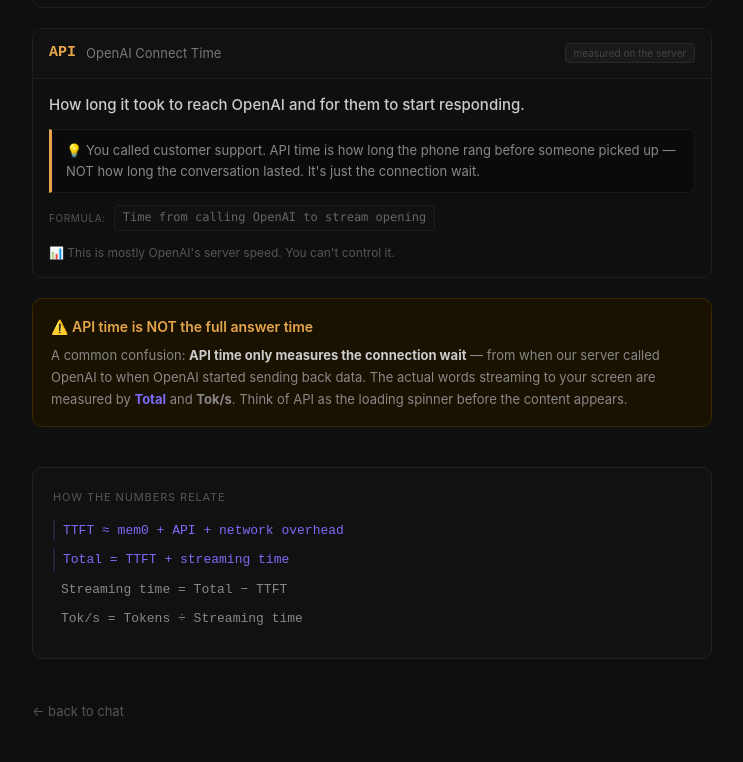
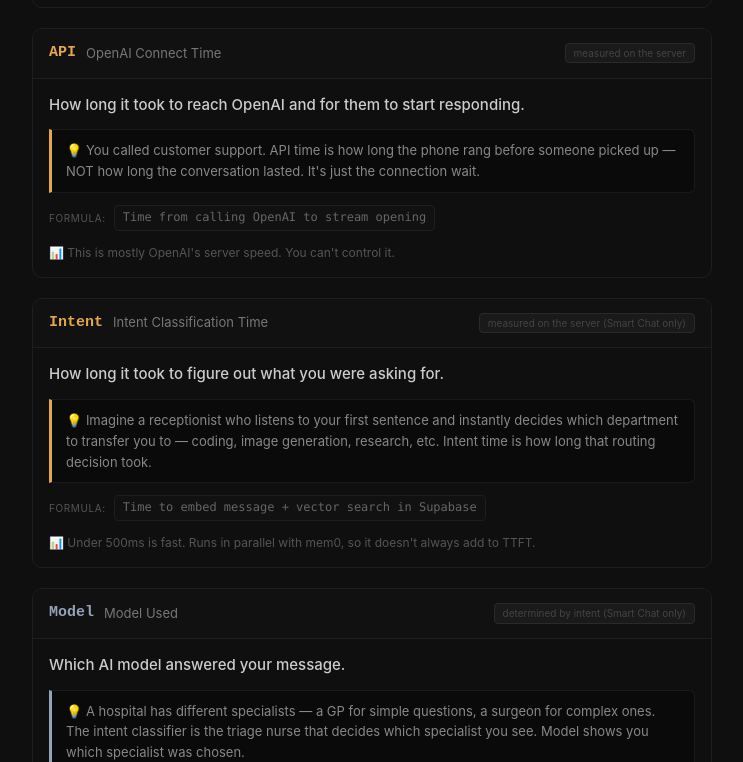
Before and after one commit to ahmad-44/test-llm-speed-with-without-context, a Next.js app: page /explain in a window 1280 px wide. Shown: the part 2038-2800 px from the top of the page, without its empty margins (268-1011 px from the left). Built offline with nearby package versions, Linux system fonts and the light colour scheme.

Commit message:
Update profiler docs: add Intent and Model metrics, update timeline and formulas

```diff
--- a/app/explain/page.tsx
+++ b/app/explain/page.tsx
@@ -31,8 +31,8 @@ export default function ExplainPage() {
 
             {[
               { icon: "📤", color: "#7c6af7", label: "You hit Send", sub: "The clock starts here", time: "0ms" },
-              { icon: "🧠", color: "#2ea87e", label: "App searches your memory (mem0)", sub: "Looks up relevant things you've said before", time: "mem0" },
-              { icon: "📡", color: "#e5a64b", label: "Server calls OpenAI", sub: "Connects and waits for OpenAI to pick up", time: "API" },
+              { icon: "⚡", color: "#e5a64b", label: "Intent classified + memory searched", sub: "Smart Chat only: these two run in parallel before calling the AI", time: "Intent + mem0" },
+              { icon: "📡", color: "#e5a64b", label: "Server calls the routed AI model", sub: "Connects and waits for the chosen model to pick up", time: "API" },
               { icon: "💬", color: "#7c6af7", label: "First word arrives", sub: "The AI starts typing — you see the first character", time: "TTFT" },
               { icon: "⏳", color: "#888", label: "Words keep streaming in...", sub: "Tokens arrive one by one", time: "Tok/s" },
               { icon: "✅", color: "#2ea87e", label: "Last word arrives", sub: "The full reply is done", time: "Total" },
@@ -122,6 +122,26 @@ export default function ExplainPage() {
             formula: "Time from calling OpenAI to stream opening",
             good: "This is mostly OpenAI's server speed. You can't control it.",
           },
+          {
+            label: "Intent",
+            color: "#e5a64b",
+            full: "Intent Classification Time",
+            source: "measured on the server (Smart Chat only)",
+            simple: "How long it took to figure out what you were asking for.",
+            analogy: "Imagine a receptionist who listens to your first sentence and instantly decides which department to transfer you to — coding, image generation, research, etc. Intent time is how long that routing decision took.",
+            formula: "Time to embed message + vector search in Supabase",
+            good: "Under 500ms is fast. Runs in parallel with mem0, so it doesn't always add to TTFT.",
+          },
+          {
+            label: "Model",
+            color: "#94a3b8",
+            full: "Model Used",
+            source: "determined by intent (Smart Chat only)",
+            simple: "Which AI model answered your message.",
+            analogy: "A hospital has different specialists — a GP for simple questions, a surgeon for complex ones. The intent classifier is the triage nurse that decides which specialist you see. Model shows you which specialist was chosen.",
+            formula: "getIntentModel(intent) → gpt-4o-mini / gpt-4o / o3-mini / gpt-image-1",
+            good: "Faster/cheaper models (gpt-4o-mini) are used for simple messages. Heavier models (o3-mini) for reasoning.",
+          },
         ].map((metric) => (
           <div key={metric.label} style={{ marginBottom: 20, border: "1px solid #1e1e1e", borderRadius: 10, overflow: "hidden" }}>
             {/* Header */}
@@ -178,13 +198,15 @@ export default function ExplainPage() {
             How the numbers relate
           </div>
           {[
-            { formula: "TTFT  ≈  mem0 + API + network overhead", color: "#7c6af7" },
-            { formula: "Total  =  TTFT + streaming time", color: "#7c6af7" },
-            { formula: "Streaming time  =  Total − TTFT", color: "#888" },
-            { formula: "Tok/s  =  Tokens ÷ Streaming time", color: "#888" },
+            { formula: "TTFT  ≈  max(Intent, mem0) + API + network overhead", color: "#7c6af7", note: "Smart Chat — Intent & mem0 run in parallel" },
+            { formula: "TTFT  ≈  mem0 + API + network overhead", color: "#7c6af7", note: "With Memory — no intent step" },
+            { formula: "Total  =  TTFT + streaming time", color: "#7c6af7", note: "" },
+            { formula: "Streaming time  =  Total − TTFT", color: "#888", note: "" },
+            { formula: "Tok/s  =  Tokens ÷ Streaming time", color: "#888", note: "" },
           ].map((row) => (
-            <div key={row.formula} style={{ fontFamily: "monospace", fontSize: 13, color: row.color, marginBottom: 8, paddingLeft: 8, borderLeft: `2px solid ${row.color}33` }}>
-              {row.formula}
+            <div key={row.formula} style={{ display: "flex", alignItems: "baseline", gap: 12, marginBottom: 8, paddingLeft: 8, borderLeft: `2px solid ${row.color}33` }}>
+              <span style={{ fontFamily: "monospace", fontSize: 13, color: row.color }}>{row.formula}</span>
+              {row.note && <span style={{ fontSize: 11, color: "#555", fontStyle: "italic" }}>{row.note}</span>}
             </div>
           ))}
         </div>
```
